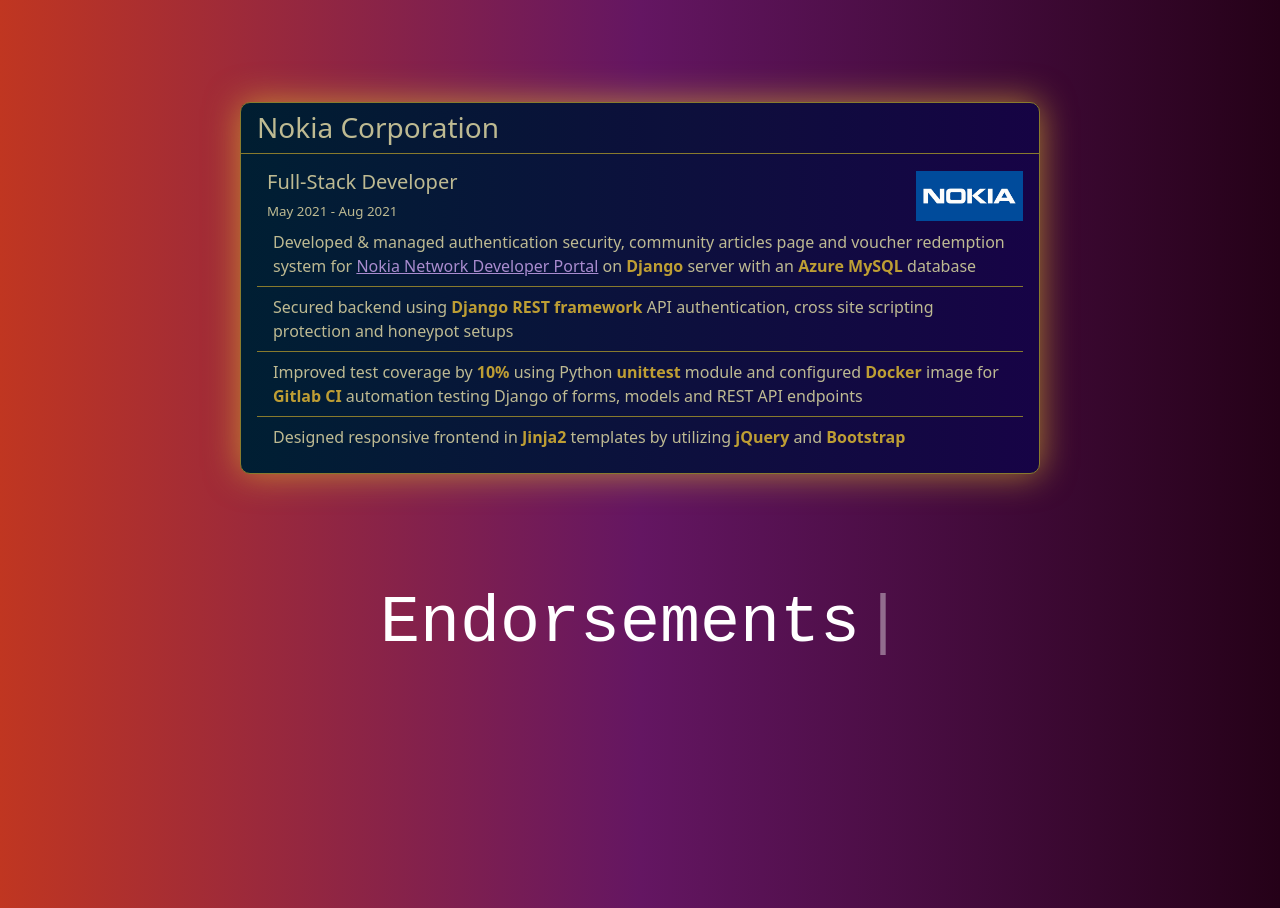
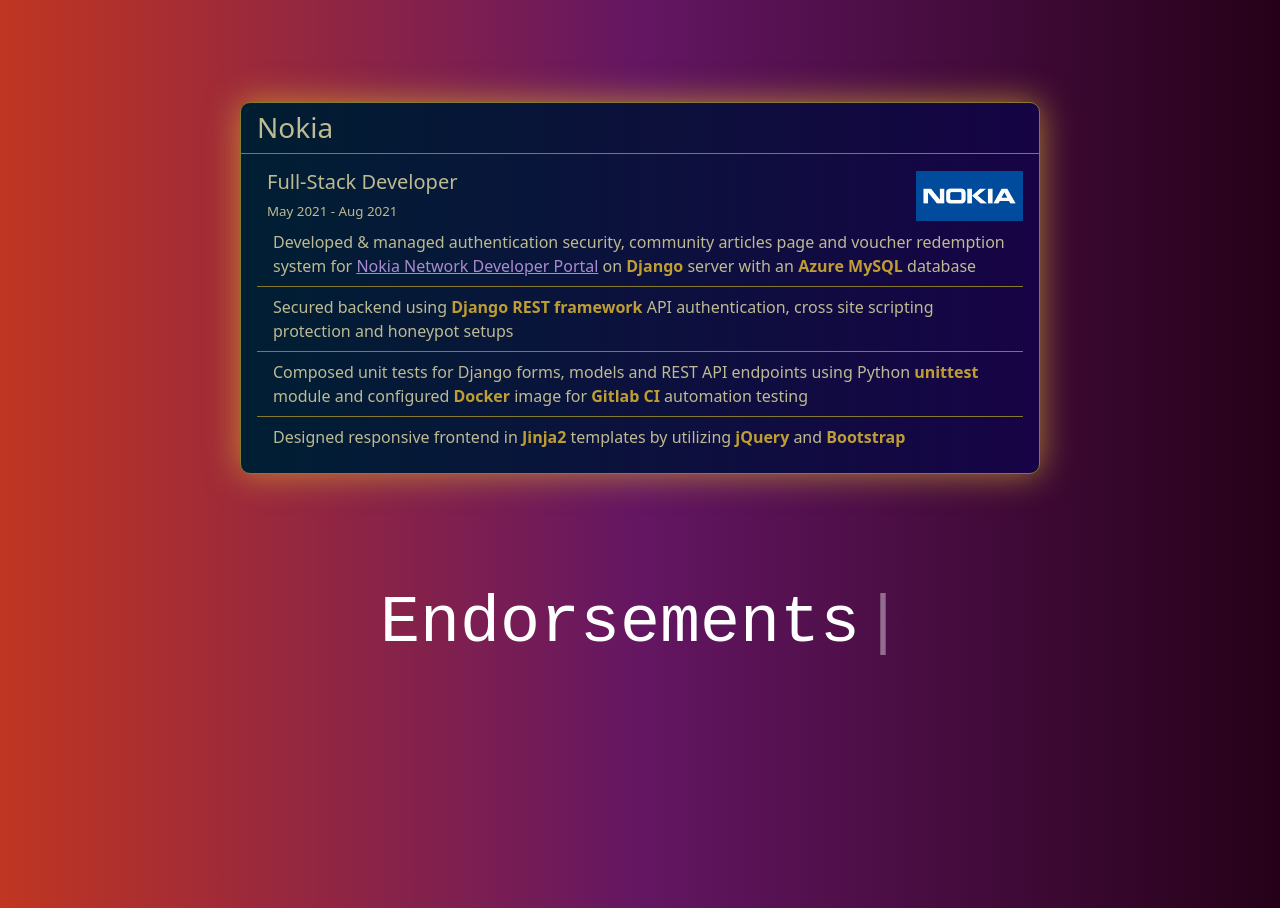
Before and after one commit to alvii147/MyBrokenPortfolio, a React (Create React App) app in the folder frontend/: page / in a window 1280 px wide. Shown: the part 3446-4354 px from the top of the page. Built offline with nearby package versions, Linux system fonts and the light colour scheme; no server answers.

Commit message:
updated experiences

```diff
--- a/frontend/src/components/Experience/data.js
+++ b/frontend/src/components/Experience/data.js
@@ -15,7 +15,7 @@
 
 const data = [
     {
-        company: 'Nokia Corporation',
+        company: 'Nokia',
         role: 'Full-Stack Developer',
         logo: NokiaLogo,
         thumbnail: NokiaLogoThumbnail,
@@ -23,7 +23,7 @@
         description: [
             'Developed & managed authentication security, community articles page and voucher redemption system for <a href="https://network.developer.nokia.com/" target="_blank" rel="noopener noreferrer" class="experience-link">Nokia Network Developer Portal</a> on <span class="experience-strong">Django</span> server</a> with an <span class="experience-strong">Azure MySQL</span> database',
             'Secured backend using <span class="experience-strong">Django REST framework</span> API authentication, cross site scripting protection and honeypot setups',
-            'Improved test coverage by <span class="experience-strong">10%</span> using Python <span class="experience-strong">unittest</span> module and configured <span class="experience-strong">Docker</span> image for <span class="experience-strong">Gitlab CI</span> automation testing Django of forms, models and REST API endpoints',
+            'Composed unit tests for Django forms, models and REST API endpoints using Python <span class="experience-strong">unittest</span> module and configured <span class="experience-strong">Docker</span> image for <span class="experience-strong">Gitlab CI</span> automation testing',
             'Designed responsive frontend in <span class="experience-strong">Jinja2</span> templates by utilizing <span class="experience-strong">jQuery</span> and <span class="experience-strong">Bootstrap</span>',
         ],
     },
@@ -36,6 +36,7 @@
         description: [
             'Expanded <span class="experience-strong">Python</span> multiparty-computation library, <span class="experience-strong">MP-SPDZ,</span> to support <span class="experience-strong">Convolutional Neural Networks,</span> including <span class="experience-strong">SqueezeNet</span>, <span class="experience-strong">ResNet</span> and <span class="experience-strong">DenseNet</span> models',
             'Composed comprehensive tutorials on <a href="https://stumpy.readthedocs.io/en/latest/Tutorial_Annotation_Vectors.html" target="_blank" rel="noopener noreferrer" class="experience-link">Annotation Vectors</a> and <a href="https://stumpy.readthedocs.io/en/latest/Tutorial_Annotation_Vectors.html" target="_blank" rel="noopener noreferrer" class="experience-link">Advanced Annotation Vectors</a> based on Matrix Profile research paper for Python time series analysis library, <span class="experience-strong">STUMPY</span>',
+            'Worked on optimizing multi-threaded Matrix Profile computation algorithm using <span class="experience-strong">NumPy</span> and <span class="experience-strong">Numba</span> to avoid cache misses',
         ],
     },
     {
@@ -53,7 +54,7 @@
         rating: 'Excellent',
     },
     {
-        company: 'Qualcomm Inc.',
+        company: 'Qualcomm',
         role: 'Display Verification Engineer',
         logo: QualcommLogo,
         thumbnail: QualcommLogoThumbnail,
@@ -67,7 +68,7 @@
         rating: 'Excellent',
     },
     {
-        company: 'Imagine Communications Corp',
+        company: 'Imagine Communications',
         role: 'Embedded Software Developer',
         logo: ImagineCommunicationsLogo,
         thumbnail: ImagineCommunicationsThumbnail,
```
